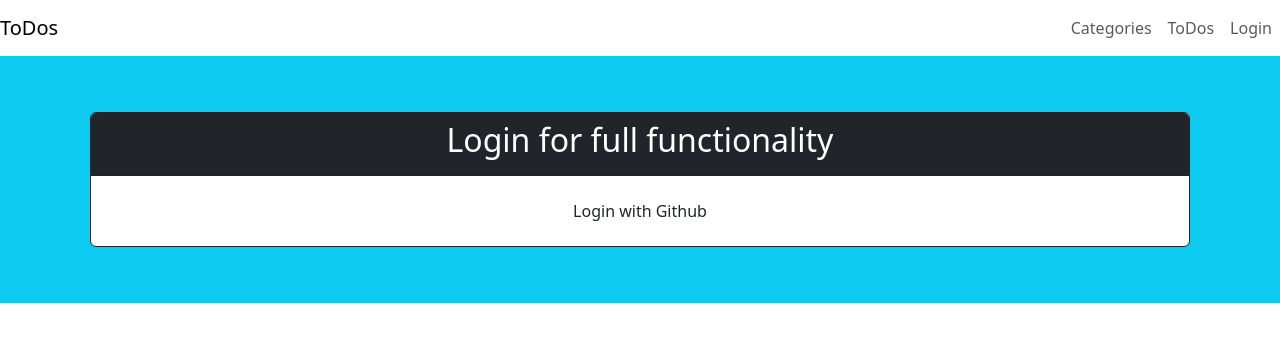
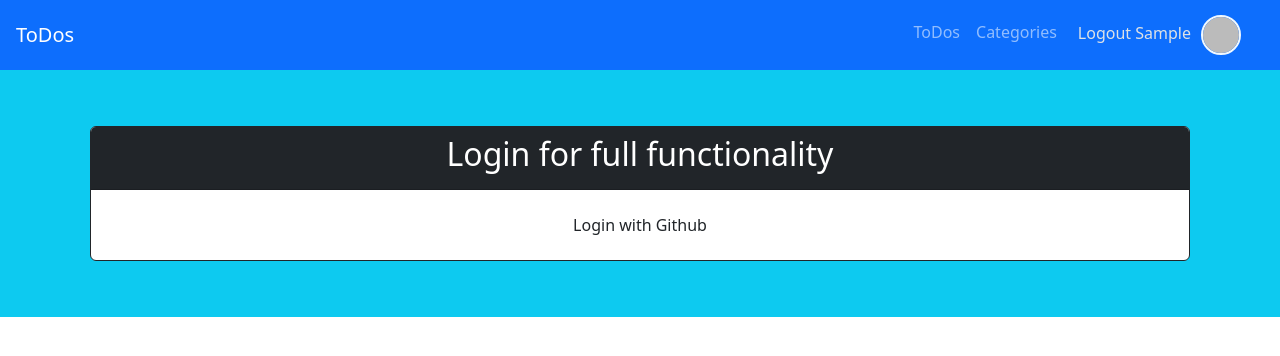
Before and after one commit to ritterob/react_todo, a React (Create React App) app: page /login in a window 1280 px wide. Shown: the top 356 px of the page. Built offline with nearby package versions, Linux system fonts and the light colour scheme; no server answers; sample sign-in values are in the browser's storage.

Commit message:
Caught up to Tuesday

```diff
--- a/src/App.css
+++ b/src/App.css
@@ -1,38 +1,7 @@
-.App {
-  text-align: center;
+img#profile {
+  width: 40px;
+  height: 40px;
+  border-radius: 50%;
+  margin: 0 10px;
+  border: 2px solid aliceblue;
 }
-
-.App-logo {
-  height: 40vmin;
-  pointer-events: none;
-}
-
-@media (prefers-reduced-motion: no-preference) {
-  .App-logo {
-    animation: App-logo-spin infinite 20s linear;
-  }
-}
-
-.App-header {
-  background-color: #282c34;
-  min-height: 100vh;
-  display: flex;
-  flex-direction: column;
-  align-items: center;
-  justify-content: center;
-  font-size: calc(10px + 2vmin);
-  color: white;
-}
-
-.App-link {
-  color: #61dafb;
-}
-
-@keyframes App-logo-spin {
-  from {
-    transform: rotate(0deg);
-  }
-  to {
-    transform: rotate(360deg);
-  }
-}
--- a/src/App.js
+++ b/src/App.js
@@ -17,13 +17,20 @@ export default function App() {
                 <Router>
                     <Navigation />
                     <Routes>
-                        <Route path='/categories' element={<Categories />} />
                         <Route
                             path='/todos'
                             element={
-                                // <ProtectedRoute>
+                                <ProtectedRoute>
                                     <Todos />
-                                // </ProtectedRoute>
+                                </ProtectedRoute>
+                            }
+                        />
+                        <Route
+                            path='/categories'
+                            element={
+                                <ProtectedRoute>
+                                    <Categories />
+                                </ProtectedRoute>
                             }
                         />
                         <Route path='/login' element={<Login />} />
--- a/src/components/Auth/Login.js
+++ b/src/components/Auth/Login.js
@@ -9,7 +9,7 @@ export default function Login() {
 
     async function handleAuth() {
         await login();
-        return navigate('/');
+        return navigate('/todos');
     }
 
     return (
--- a/src/components/Navigation.js
+++ b/src/components/Navigation.js
@@ -1,18 +1,43 @@
 import React from 'react';
 import { Nav, Navbar } from 'react-bootstrap';
-import { Link } from 'react-router-dom';
+import { Link, useNavigate } from 'react-router-dom';
 import { useAuth } from '../contexts/AuthContext';
 
 export default function Navigation() {
+    const { currentUser } = useAuth();
+    const { logout } = useAuth();
+    const navigate = useNavigate();
+
+    function handleLogout() {
+        logout();
+        navigate('/');
+    }
+
     return (
-        <Navbar>
+        <Navbar className='bg-primary px-3' data-bs-theme='dark'>
             <Navbar.Brand href='/'>ToDos</Navbar.Brand>
             <Navbar.Toggle />
             <Navbar.Collapse className='justify-content-end'>
                 <Nav>
-                    <Link to='/categories' className='nav-link'>Categories</Link>
-                    <Link to='/todos' className='nav-link'>ToDos</Link>
-                    <Link to='/login' className='nav-link'>Login</Link>
+                    <Link to='/todos' className='nav-link mt-1'>
+                        ToDos
+                    </Link>
+                    <Link to='/categories' className='nav-link mt-1'>
+                        Categories
+                    </Link>
+                    {currentUser ? (
+                        <a href='/login' className='btn' onClick={() => handleLogout()}>
+                            Logout{' '}
+                            {!currentUser.displayName
+                                ? currentUser.email.split('@')[0]
+                                : currentUser.displayName.split(' ')[0]}
+                            <img id='profile' src={currentUser.photoURL} alt={currentUser.email} />
+                        </a>
+                    ) : (
+                        <Link to='/login' className='nav-link mt-1'>
+                            Login
+                        </Link>
+                    )}
                 </Nav>
             </Navbar.Collapse>
         </Navbar>
--- a/src/index.js
+++ b/src/index.js
@@ -3,7 +3,7 @@ import ReactDOM from 'react-dom/client';
 import './index.css';
 import App from './App';
 import reportWebVitals from './reportWebVitals';
-import 'bootstrap/dist/css/bootstrap.min.css';
+import 'bootstrap/dist/css/bootstrap.css'
 
 const root = ReactDOM.createRoot(document.getElementById('root'));
 root.render(
```
Also changed, not shown: src/components/Auth/Logout.js (deleted, +0 -21 lines).
